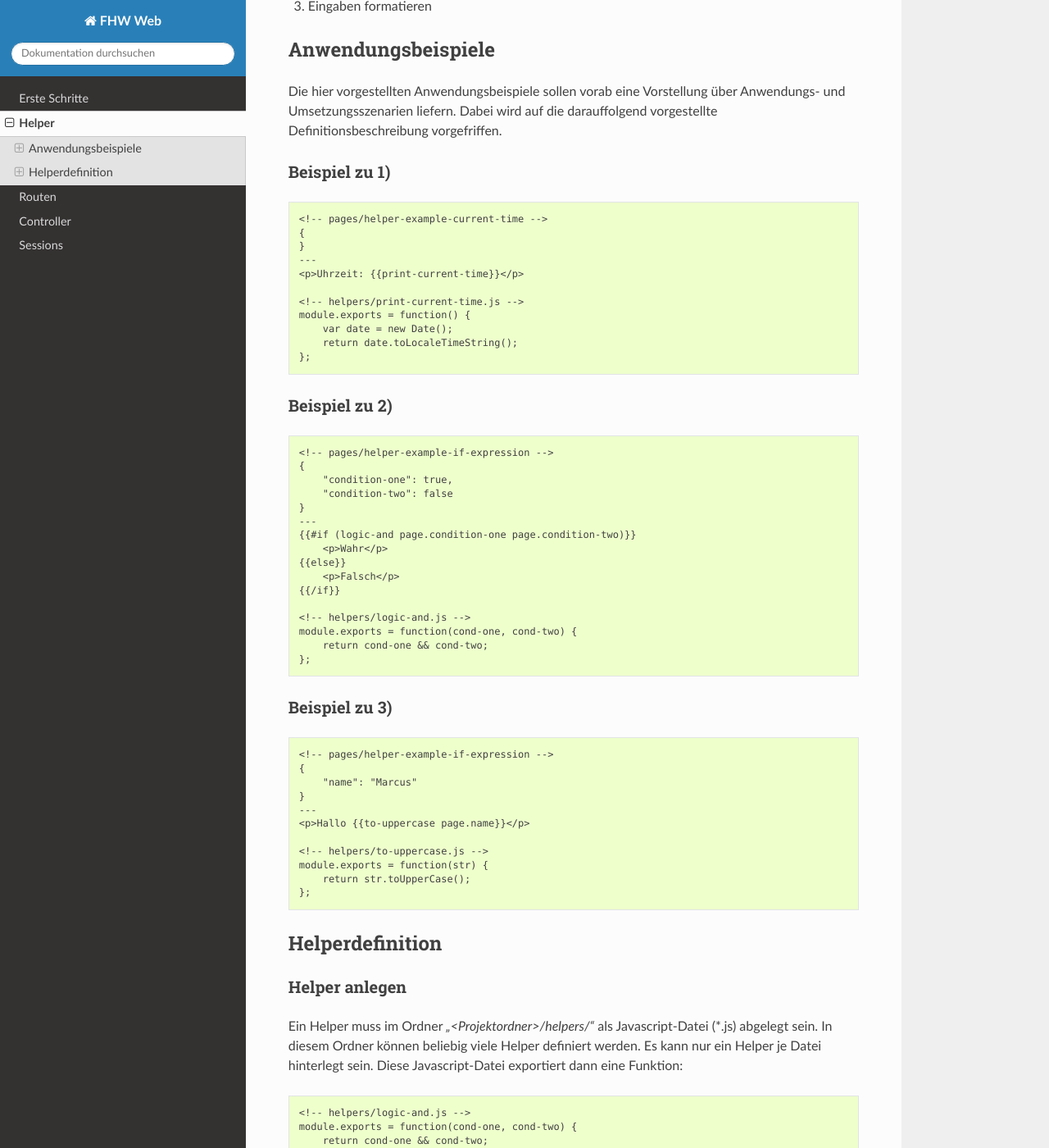
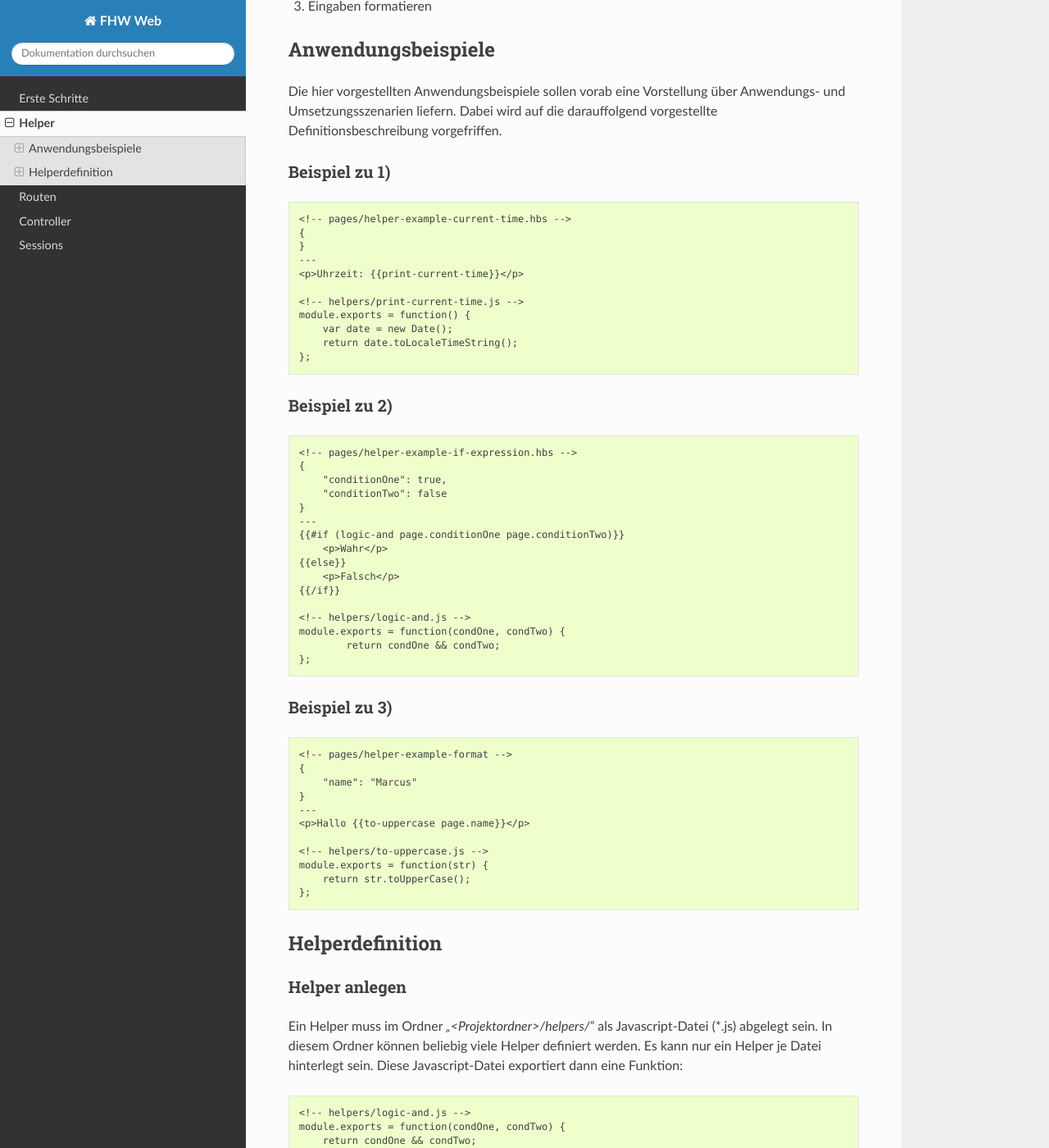
Before and after one commit to marianpg/fhw-web, a Sphinx documentation site: the page built from doc/source/helper.rst, in a window 1280 px wide and 1400 px high, scrolled down 380 px. Shown: the whole window at 82% size. Built offline with Sphinx 7.4.7 and the Read the Docs theme 2.0.0, drawn with Linux system fonts in a browser that asks for light colours; some of the changed text lies outside the part shown.

```diff
--- a/doc/source/helper.rst
+++ b/doc/source/helper.rst
@@ -21,7 +21,7 @@ Beispiel zu 1)
 """"""""""""""
 ::
 
-    <!-- pages/helper-example-current-time -->
+    <!-- pages/helper-example-current-time.hbs -->
     {
     }
     ---
@@ -38,21 +38,21 @@ Beispiel zu 2)
 """"""""""""""
 ::
 
-    <!-- pages/helper-example-if-expression -->
+    <!-- pages/helper-example-if-expression.hbs -->
     {
-        "condition-one": true,
-        "condition-two": false
+        "conditionOne": true,
+        "conditionTwo": false
     }
     ---
-    {{#if (logic-and page.condition-one page.condition-two)}}
+    {{#if (logic-and page.conditionOne page.conditionTwo)}}
         <p>Wahr</p>
     {{else}}
         <p>Falsch</p>
     {{/if}}
 
     <!-- helpers/logic-and.js -->
-    module.exports = function(cond-one, cond-two) {
-        return cond-one && cond-two;
+    module.exports = function(condOne, condTwo) {
+	    return condOne && condTwo;
     };
 
 
@@ -60,7 +60,7 @@ Beispiel zu 3)
 """"""""""""""
 ::
 
-    <!-- pages/helper-example-if-expression -->
+    <!-- pages/helper-example-format -->
     {
         "name": "Marcus"
     }
@@ -84,8 +84,8 @@ Es kann nur ein Helper je Datei hinterlegt sein.
 Diese Javascript-Datei exportiert dann eine Funktion::
 
     <!-- helpers/logic-and.js -->
-    module.exports = function(cond-one, cond-two) {
-        return cond-one && cond-two;
+    module.exports = function(condOne, condTwo) {
+        return condOne && condTwo;
     };
 
 
@@ -117,13 +117,13 @@ in *runden Klammern* erfolgt.::
     <p>Zahl zwischen 0 und 100: {{min 100 (max page.number 0)}}</p>
 
     <!-- helpers/min.js -->
-    module.exports = function(num-one, num-two) {
-        return Math.min(num-one, num-two);
+    modmodule.exports = function(numOne, numTwo) {
+        return Math.min(numOne, numTwo);
     };
 
     <!-- helpers/max.js -->
-    module.exports = function(num-one, num-two) {
-        return Math.max(num-one, num-two);
+    module.exports = function(numOne, numTwo) {
+        return Math.max(numOne, numTwo);
     };
 
 
@@ -139,17 +139,17 @@ hier die Logik der Helperschachtelung greift::
 
     <!-- pages/helper-example-if-expression -->
     {
-        "condition-one": true,
-        "condition-two": false
+        "conditionOne": true,
+        "conditionTwo": false
     }
     ---
-    {{#if (logic-and page.condition-one page.condition-two)}}
+    {{#if (logic-and page.conditionOne page.conditionTwo)}}
         <p>Wahr</p>
     {{else}}
         <p>Falsch</p>
     {{/if}}
 
     <!-- helpers/logic-and.js -->
-    module.exports = function(cond-one, cond-two) {
-        return cond-one && cond-two;
+    module.exports = function(condOne, condTwo) {
+        return condOne && condTwo;
     };
```
Also changed, not shown: doc/source/controller.rst (+10 -8 lines), doc/source/sessions.rst (+7 -2 lines), pages/helper-example-current-time.hbs (added), pages/helper-example-format.hbs (added), pages/helper-example-if-expression.hbs (added), pages/helper-example-min-max.hbs (added), 4 other files.
